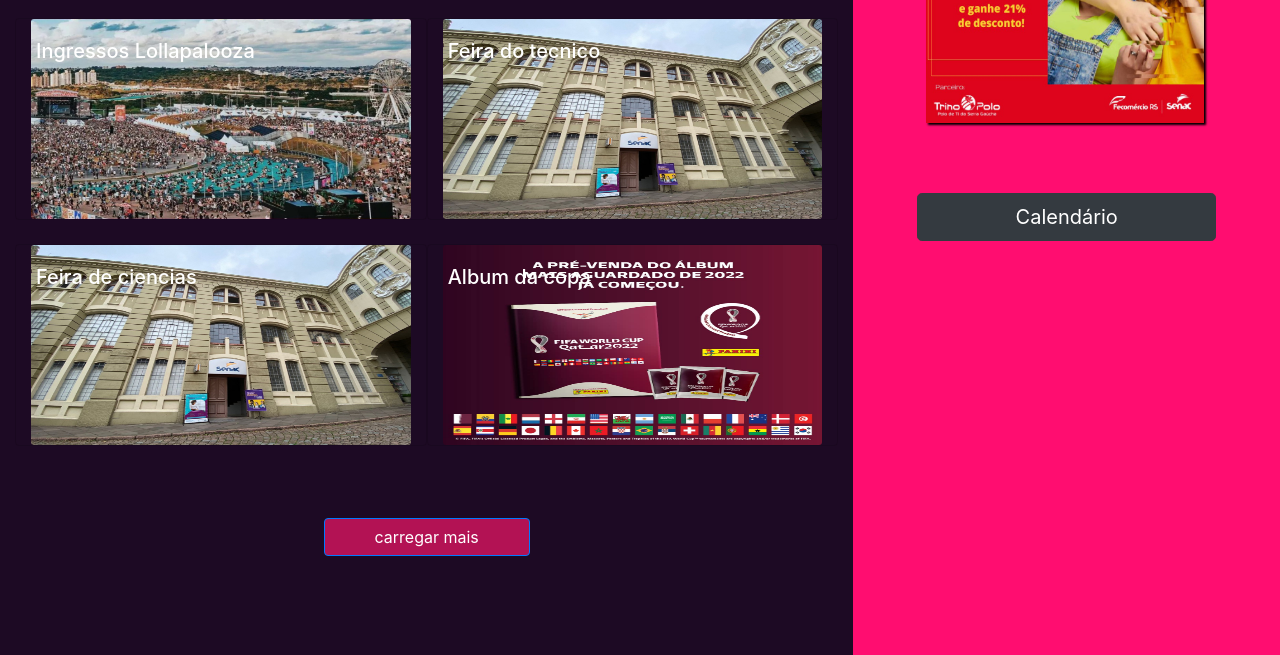
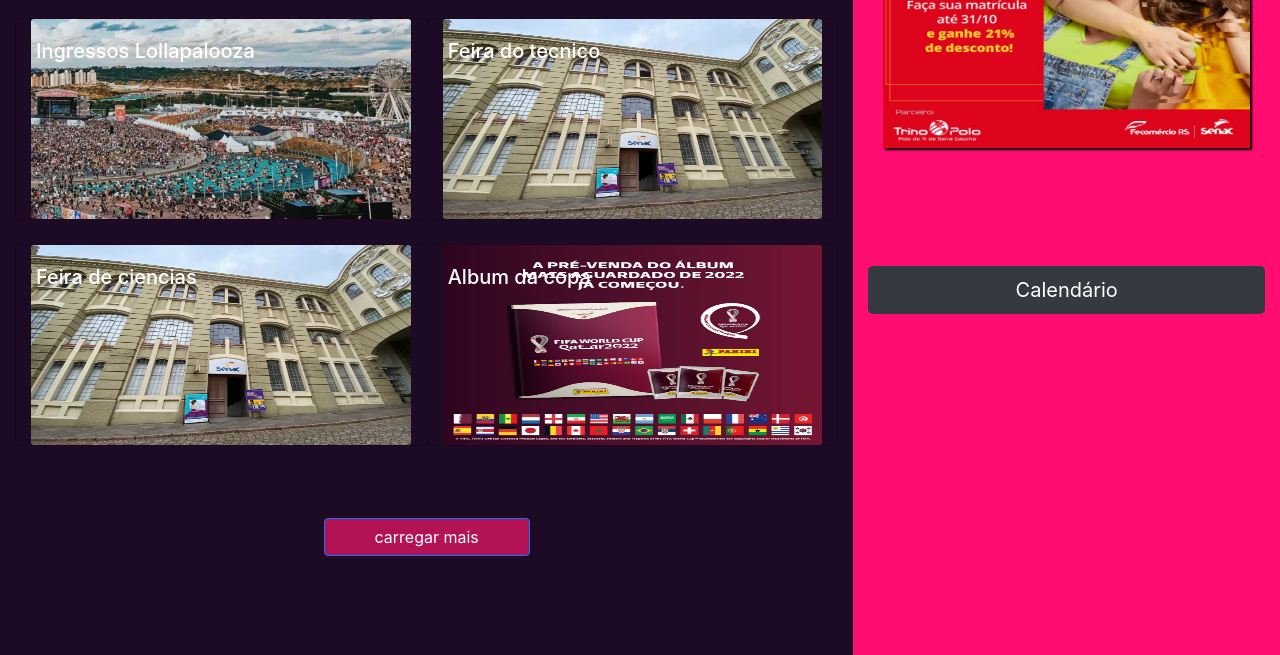
Before and after one commit to senacrs-emti/2022-1T-jornal-G1, a PHP site: page /index.php in a window 1280 px wide. Shown: the part 615-1270 px from the top of the page. Run offline with PHP 8.4, Linux system fonts and the light colour scheme; some libraries are stand-ins or nearby versions.

Commit message:
V7.8.1
+minor fixed bugs

```diff
--- a/assets/css/style.css
+++ b/assets/css/style.css
@@ -88,13 +88,10 @@
 }
 ul li{
     margin-left: 20px;
-
 }
 aside img{
     height: 300px;
-    width: 70%;
-    margin-left: 58px;
-    margin-top: 7px;
+    width: 100%;
     box-shadow: 2px 2px 2px rgb(0, 0, 0);
 }
 a{
--- a/includes/_aside.php
+++ b/includes/_aside.php
@@ -1,8 +1,9 @@
     <aside class="col-12 col-lg-4">
         <div class="row">
-            <section class="col-12 text-light">
+            <div class="col-12">
+                <section class="col-12 mb-5 text-light">
                     <h4 class="A4">Artigos de opiniões</h4>
-                <ul>
+                    <ul class="col-12">
                         <a class="text-light" href="./Artigo_jogos_indies.php">
                             <li>Jogos indies</li>
                         </a>
@@ -23,10 +24,11 @@
                         </a>
                     </ul>
                 </section>
-            <section class="col-12">
+                <section class="col-12 mb-5 mt-5 ">
                     <a target="_blank" href="https://www.senacrs.com.br/cursos/barbearia-classica-avancada_WyI2NTg1NiIsIjgzIixudWxsLCIxIl0?utm_source=googleads&utm_medium=cpc&utm_campaign=barbeariaclassica&utm_id=187978&gclid=EAIaIQobChMIvI6yndns-gIVDjORCh3rOgNKEAAYASAAEgK8wvD_BwE"><img class="aimg" src="./contents/propaganda.jpg" alt="Propaganda"></a>
                 </section>
-            <button type="button" class="btn btn-secondary btn-lg btn btn-dark mx-auto">Calendário</button>
+                <button type="button" class="btn btn-secondary btn-lg btn btn-dark mx-auto col-12">Calendário</button>
+            </div>
             <section class="col-12">
             </section>
         </div>
```
Lines whose indentation alone changed are shown as unchanged.
